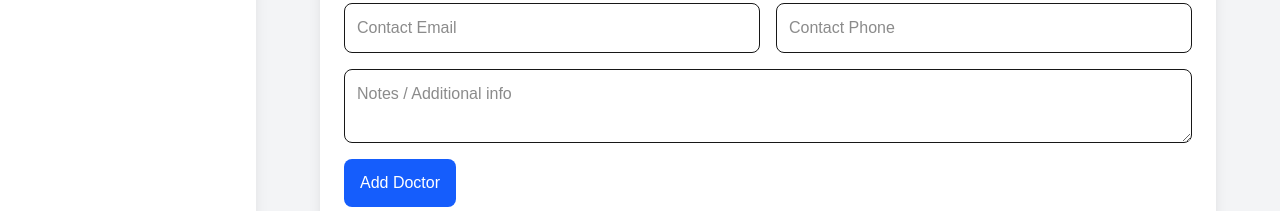
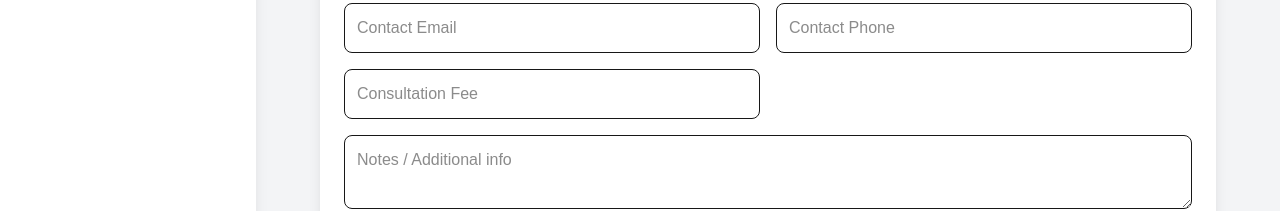
Before and after one commit to ravviraju/nextapp, a Next.js app: page /admin/doctors in a window 1280 px wide. Shown: the part 361-572 px from the top of the page. Built offline with nearby package versions, Linux system fonts and the light colour scheme; no server answers; the database is empty.

Commit message:
aboutus content functionality from admin

```diff
--- a/app/admin/doctors/page.js
+++ b/app/admin/doctors/page.js
@@ -15,6 +15,8 @@ export default function AdminDoctorsPage() {
   const [notes, setNotes] = useState("");
   const [imageUrl, setImageUrl] = useState("");
   const [imageFile, setImageFile] = useState(null);
+
+  const [fee, setFee] = useState("");
 
   const [loadingSave, setLoadingSave] = useState(false);
   const [loadingList, setLoadingList] = useState(false);
@@ -61,6 +63,7 @@ export default function AdminDoctorsPage() {
   const resetForm = () => {
     setEditId(null);
     setName("");
+    setFee("");
     setSpecializationId("");
     setQualification("");
     setExperienceYears("");
@@ -155,6 +158,7 @@ export default function AdminDoctorsPage() {
       setLoadingSave(true);
       const payload = {
         name,
+        fee,
         specializationId,
         qualification,
         experienceYears,
@@ -198,6 +202,7 @@ export default function AdminDoctorsPage() {
   const handleEditClick = (doctor) => {
     setEditId(doctor._id);
     setName(doctor.name || "");
+    setFee(doctor.fee || "");
     const specId =
       doctor.specializationId?.toString?.() ||
       doctor.specialization?._id?.toString?.() ||
@@ -318,6 +323,13 @@ export default function AdminDoctorsPage() {
             value={contactPhone}
             onChange={(e) => setContactPhone(e.target.value)}
           />
+          <input
+            type="text"
+            placeholder="Consultation Fee"
+            className="border rounded-lg p-3 w-full focus:outline-none focus:ring-2 focus:ring-blue-400"
+            value={fee}
+            onChange={(e) => setFee(e.target.value)}
+          />
           <textarea
             placeholder="Notes / Additional info"
             className="border rounded-lg p-3 w-full focus:outline-none focus:ring-2 focus:ring-blue-400 md:col-span-2"
--- a/app/api/doctors/route.js
+++ b/app/api/doctors/route.js
@@ -19,6 +19,7 @@ export async function POST(req) {
     const body = await req.json();
     const {
       name,
+      fee,
       specializationId,
       qualification,
       experienceYears,
```
Also changed, not shown: lib/models/Doctor.js.
